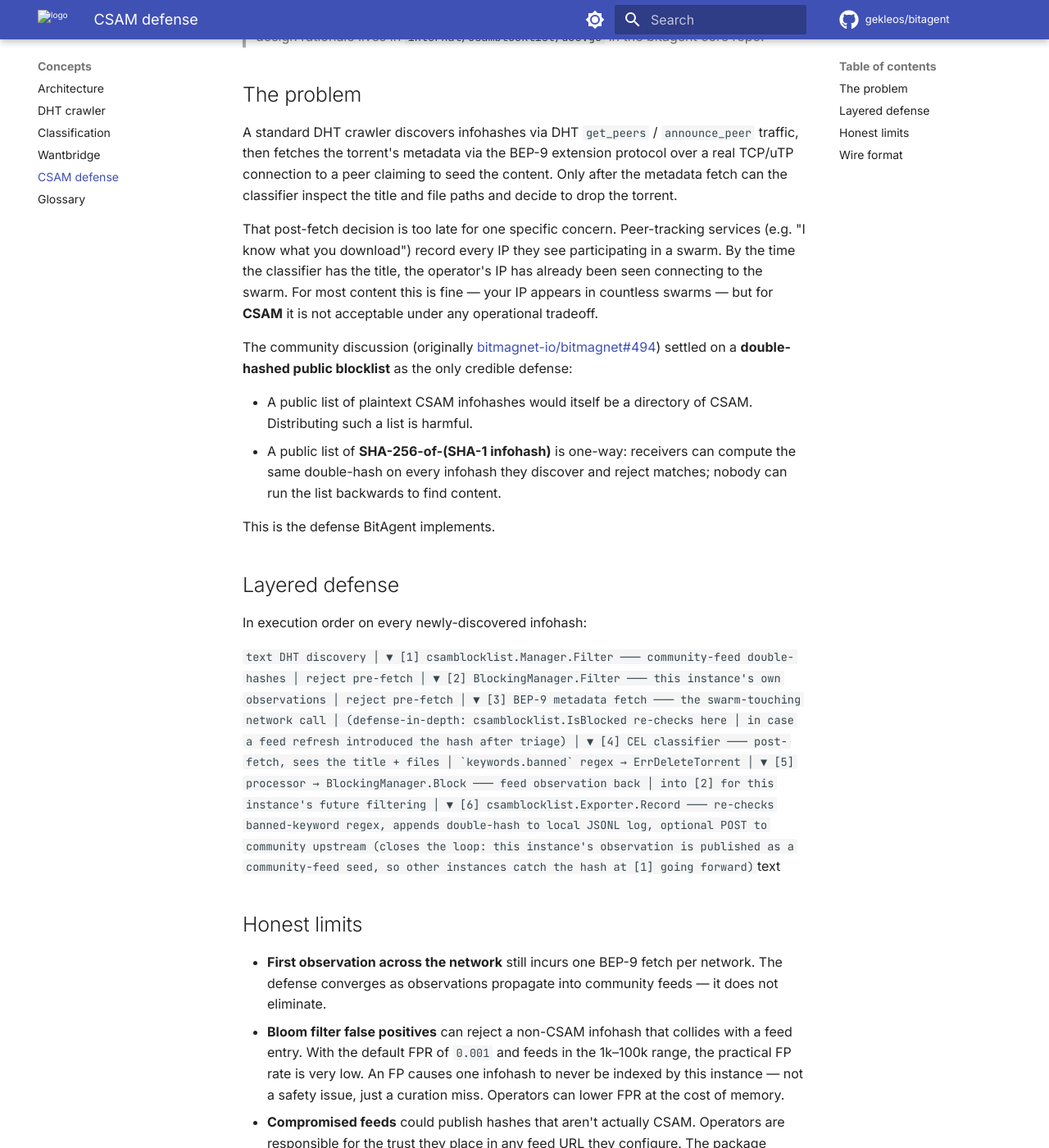
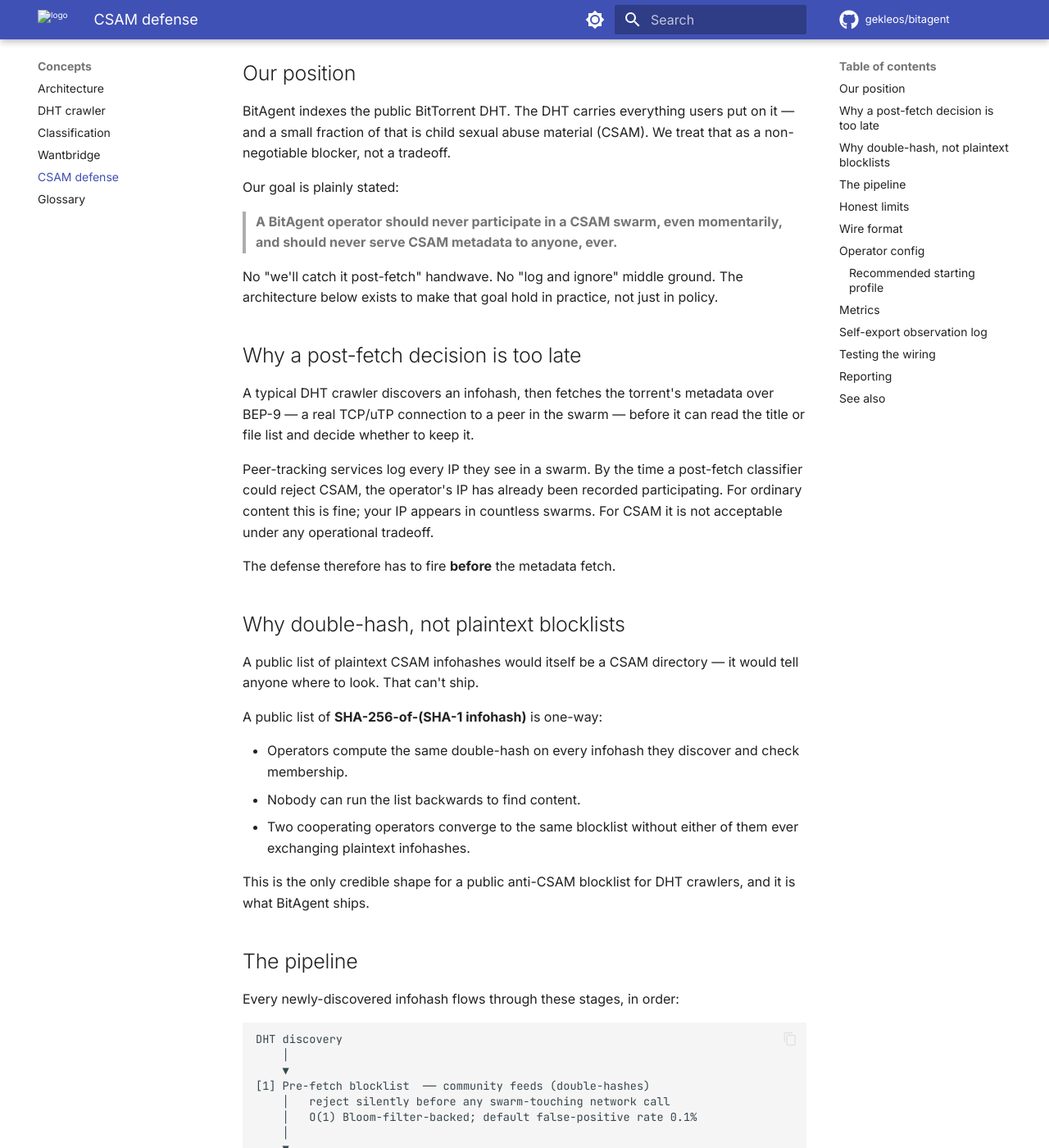
Before and after one commit to gekleos/bitagent, an MkDocs documentation site: the page built from docs/concepts/csam-defense.md, in a window 1280 px wide and 1400 px high, scrolled down 221 px. Shown: the whole window at 82% size. Built offline with MkDocs 1.6.1 and Material for MkDocs 9.7.7, drawn with Linux system fonts in a browser that asks for light colours; comment, search, counter and statistics services are not loaded; some of the changed text lies outside the part shown.

Commit message:
docs(csam): rewrite csam-defense.md as a clear public statement
The page is the project's public position on CSAM. It needs to read like
a policy statement, not a Go-API tour.

Changes
- Add an explicit "Our position" section up top with a one-sentence
  non-negotiable rule: a BitAgent operator must never participate in a
  CSAM swarm, even momentarily, and must never serve CSAM metadata.
  Everything below is justification + mechanism.
- Drop internal Go-API references (`internal/csamblocklist/doc.go`,
  `csamblocklist.Manager.Filter`, `BlockingManager.Filter`,
  `csamblocklist.IsBlocked`, `csamblocklist.Exporter.Record`,
  `ErrDeleteTorrent`, "the bitagent core repo") from the prose and the
  pipeline diagram. Public docs describe behaviour, not implementation.
- Drop the "Relationship to upstream" section that linked to
  `bitmagnet-io/bitmagnet#494`. The page now stands on its own as a
  statement of what BitAgent does, without taxonomy of who proposed
  what when.
- Add a "Reporting" section pointing at the GitHub Security Advisory
  flow + the appropriate national authorities (NCMEC / IWF / INHOPE)
  for real-world identifiable victims. Local-authority reporting is
  not optional regardless of what the classifier did.
- Reword the wire-format note about future interop without naming a
  specific upstream effort.

Stray internal refs cleaned in the same theme:
- `ui/app.py:187` — drop "see the bitmagnet feat/liveness-blocklist"
  branch reference; comment now describes the metric shape only.
- `ui/graphql_client.py:3` — drop "(bitagent / bitmagnet)" parenthetical;
  schema description is independent of upstream taxonomy.

Validated
- `python3 scripts/sanitize.py scan .` — 77 files, 0 deny-list hits.
- `ruff check` + `ruff format --check` on `ui/` — clean.

````diff
--- a/docs/concepts/csam-defense.md
+++ b/docs/concepts/csam-defense.md
@@ -1,65 +1,81 @@
 # CSAM defense
 
-> **Status:** Implemented and shipping. This document is the operator + reviewer guide; design rationale lives in `internal/csamblocklist/doc.go` in the bitagent core repo.
+> **Status:** Implemented and shipping. This page is the operator + reviewer guide.
 
-## The problem
+## Our position
 
-A standard DHT crawler discovers infohashes via DHT `get_peers` / `announce_peer` traffic, then fetches the torrent's metadata via the BEP-9 extension protocol over a real TCP/uTP connection to a peer claiming to seed the content. Only after the metadata fetch can the classifier inspect the title and file paths and decide to drop the torrent.
+BitAgent indexes the public BitTorrent DHT. The DHT carries everything users put on it — and a small fraction of that is child sexual abuse material (CSAM). We treat that as a non-negotiable blocker, not a tradeoff.
 
-That post-fetch decision is too late for one specific concern. Peer-tracking services (e.g. "I know what you download") record every IP they see participating in a swarm. By the time the classifier has the title, the operator's IP has already been seen connecting to the swarm. For most content this is fine — your IP appears in countless swarms — but for **CSAM** it is not acceptable under any operational tradeoff.
+Our goal is plainly stated:
 
-The community discussion (originally [bitmagnet-io/bitmagnet#494](https://github.com/bitmagnet-io/bitmagnet/issues/494)) settled on a **double-hashed public blocklist** as the only credible defense:
+> **A BitAgent operator should never participate in a CSAM swarm, even momentarily, and should never serve CSAM metadata to anyone, ever.**
 
-- A public list of plaintext CSAM infohashes would itself be a directory of CSAM. Distributing such a list is harmful.
-- A public list of **SHA-256-of-(SHA-1 infohash)** is one-way: receivers can compute the same double-hash on every infohash they discover and reject matches; nobody can run the list backwards to find content.
+No "we'll catch it post-fetch" handwave. No "log and ignore" middle ground. The architecture below exists to make that goal hold in practice, not just in policy.
 
-This is the defense BitAgent implements.
+## Why a post-fetch decision is too late
 
-## Layered defense
+A typical DHT crawler discovers an infohash, then fetches the torrent's metadata over BEP-9 — a real TCP/uTP connection to a peer in the swarm — before it can read the title or file list and decide whether to keep it.
 
-In execution order on every newly-discovered infohash:
+Peer-tracking services log every IP they see in a swarm. By the time a post-fetch classifier could reject CSAM, the operator's IP has already been recorded participating. For ordinary content this is fine; your IP appears in countless swarms. For CSAM it is not acceptable under any operational tradeoff.
+
+The defense therefore has to fire **before** the metadata fetch.
+
+## Why double-hash, not plaintext blocklists
+
+A public list of plaintext CSAM infohashes would itself be a CSAM directory — it would tell anyone where to look. That can't ship.
+
+A public list of **SHA-256-of-(SHA-1 infohash)** is one-way:
+
+- Operators compute the same double-hash on every infohash they discover and check membership.
+- Nobody can run the list backwards to find content.
+- Two cooperating operators converge to the same blocklist without either of them ever exchanging plaintext infohashes.
+
+This is the only credible shape for a public anti-CSAM blocklist for DHT crawlers, and it is what BitAgent ships.
+
+## The pipeline
+
+Every newly-discovered infohash flows through these stages, in order:
 
 ```text
 DHT discovery
     │
     ▼
-[1] csamblocklist.Manager.Filter ─── community-feed double-hashes
-    │   reject pre-fetch
+[1] Pre-fetch blocklist  ── community feeds (double-hashes)
+    │   reject silently before any swarm-touching network call
+    │   O(1) Bloom-filter-backed; default false-positive rate 0.1%
     │
     ▼
-[2] BlockingManager.Filter ─── this instance's own observations
-    │   reject pre-fetch
+[2] Pre-fetch blocklist  ── this instance's own confirmed history
+    │   anything we've previously confirmed locally is never re-fetched
     │
     ▼
-[3] BEP-9 metadata fetch ─── the swarm-touching network call
-    │   (defense-in-depth: csamblocklist.IsBlocked re-checks here
-    │   in case a feed refresh introduced the hash after triage)
+[3] BEP-9 metadata fetch  ── only happens for everything else
+    │   (defense-in-depth: a second blocklist check fires here in case a
+    │    feed refresh added the hash mid-flight)
     │
     ▼
-[4] CEL classifier ─── post-fetch, sees the title + files
-    │   `keywords.banned` regex → ErrDeleteTorrent
+[4] CEL classifier  ── post-fetch, sees the title + file paths
+    │   title or file path matching the banned-keyword regex
+    │   produces an immediate hard delete
     │
     ▼
-[5] processor → BlockingManager.Block ─── feed observation back
-    │   into [2] for this instance's future filtering
-    │
-    ▼
-[6] csamblocklist.Exporter.Record ─── re-checks banned-keyword regex,
-        appends double-hash to local JSONL log,
-        optional POST to community upstream
-        (closes the loop: this instance's observation
-         is published as a community-feed seed, so other
-         instances catch the hash at [1] going forward)
-```text
+[5] Confirmed-CSAM observation  ── recorded as a one-way double-hash
+        for this instance's future pre-fetch rejection (back to [2])
+        and, if the operator opts in, contributed to a community feed
+        as a seed for other instances' [1]
+```
+
+The key property: **once a confirmed-CSAM infohash exists in any feed an instance subscribes to, no operator running BitAgent ever touches the swarm.** The first instance globally to ever see a brand-new CSAM infohash still incurs one BEP-9 fetch; the defense converges as observations propagate.
+
 ## Honest limits
 
-- **First observation across the network** still incurs one BEP-9 fetch per network. The defense converges as observations propagate into community feeds — it does not eliminate.
-- **Bloom filter false positives** can reject a non-CSAM infohash that collides with a feed entry. With the default FPR of `0.001` and feeds in the 1k–100k range, the practical FP rate is very low. An FP causes one infohash to never be indexed by this instance — not a safety issue, just a curation miss. Operators can lower FPR at the cost of memory.
-- **Compromised feeds** could publish hashes that aren't actually CSAM. Operators are responsible for the trust they place in any feed URL they configure. The package exposes `feed_refresh_total{outcome}` and per-feed `feed_entries` metrics so an operator can spot a feed flooding the blocklist.
+- **First observation per network.** The very first instance ever to discover a new CSAM infohash still does one BEP-9 fetch. The defense converges as observations propagate into community feeds — it does not eliminate that single first fetch globally.
+- **Bloom filter false positives.** The default false-positive rate is 0.1% (`0.001`). At that rate, a non-CSAM infohash has a 1-in-1000 chance of being incorrectly rejected and never indexed by this instance. That is a curation miss, not a safety issue. Operators can tighten the FPR at the cost of memory.
+- **Trust in feed sources.** A compromised or malicious feed could publish hashes that aren't actually CSAM. Operators are responsible for which feed URLs they configure. The instance exposes per-feed entry counts and refresh-outcome metrics so an anomalous feed (e.g. one suddenly flooding the blocklist) is visible.
 
 ## Wire format
 
-Feed body is plain text, one entry per line:
+Feeds are plain text, one entry per line:
 
 ```text
 # This is a comment line.
@@ -67,14 +83,15 @@
 
 de47c9b27eb8d300dbb5f2c353e632c393262cf06340c4fa7f1b40c4cbd36f90
 0a1b2c3d...                       (64 lowercase hex chars)
-```text
-- One double-hash per line, `64` lowercase hex chars (SHA-256 = 256 bits).
+```
+
+- One double-hash per line, 64 lowercase hex characters (SHA-256 = 256 bits).
 - Comment lines start with `#` (after optional whitespace).
 - Blank lines are skipped.
 - Non-conforming lines are counted as parse errors but do not abort ingest of the rest of the feed.
 - Maximum body size defaults to 64 MiB (~1M entries); configurable via `CSAM_BLOCKLIST_FEED_MAX_BYTES`.
 
-The double-hash function is **SHA-256 of the raw 20-byte SHA-1 infohash bytes** — not the hex-encoded string. Feeds using a different hash function will not match.
+The double-hash function is **SHA-256 of the raw 20-byte SHA-1 infohash bytes** — not the hex-encoded string. Feeds using a different hash function will not match. The wire format is intentionally simple so that any compatible implementation, including any future upstream effort, can interoperate.
 
 ## Operator config
 
@@ -118,14 +135,15 @@
 
 ## Self-export observation log
 
-When the post-fetch CEL classifier emits `ErrDeleteTorrent` AND the title or file paths match the banned-keyword regex, one JSONL line is appended to `EXPORT_FILE_PATH`:
+When the post-fetch classifier confirms CSAM (title or file paths matching the banned-keyword regex), one JSONL line is appended to `EXPORT_FILE_PATH`:
 
 ```json
 {"ts":"2026-04-27T03:14:15.926Z","double_hash":"de47c9b2...","reason":"banned_keyword"}
-```text
-The raw infohash is never written. The title and file paths are never written. The log itself is non-useful as a CSAM directory if it leaks: it is the same shape as a public feed.
+```
 
-If `EXPORT_UPSTREAM_URL` is set, the same JSON object is POSTed to the configured endpoint with `Content-Type: application/json` and the optional `Authorization` header. POST failures are counted + logged but do not affect the local append.
+The raw infohash is never written. The title and file paths are never written. The log itself is non-useful as a CSAM directory if it leaks: it has the same shape as a public feed.
+
+If `EXPORT_UPSTREAM_URL` is set, the same JSON object is POSTed to the configured endpoint with `Content-Type: application/json` and the optional `Authorization` header. POST failures are counted and logged but do not affect the local append.
 
 ## Testing the wiring
 
@@ -146,16 +164,20 @@
 
 # Watch metrics
 curl -s localhost:3333/metrics | grep csam_blocklist
-```text
+```
+
 The operator should see `feed_entries{feed="localhost:18080/feed.txt"}=1` within a refresh interval.
 
-## Relationship to upstream
+## Reporting
 
-The original issue is open at `bitmagnet-io/bitmagnet#494`. As of the BitAgent fork (2026-04-24), there is no upstream movement on the proposal. This is BitAgent's independent implementation. If upstream later ships a compatible mechanism, the wire format is intentionally simple (plain-text lowercase hex, one per line) so feed compatibility is likely.
+If you discover that a BitAgent operator (yourself, or someone else's deployment) ever indexes or serves CSAM-classified content, please:
+
+1. Open a private report via [GitHub Security Advisories](https://github.com/gekleos/bitagent/security/advisories/new) — see [SECURITY.md](../../SECURITY.md) at the repo root.
+2. If the content involves a real-world identifiable victim, also report to the appropriate national authority (NCMEC in the US, IWF in the UK, INHOPE for other jurisdictions). Local-authority reporting is not optional regardless of what BitAgent's classifier did.
 
 ## See also
 
 - [Configuration](../configuration.md) — `CSAM_BLOCKLIST_*` env vars
 - [Operations / Security](../operations/security.md)
 - [Reference / Metrics](../reference/metrics.md)
-- `SECURITY.md` at the repo root — supported versions + threat model
+- [`SECURITY.md`](../../SECURITY.md) at the repo root — supported versions + threat model
````
Also changed, not shown: 2 other files.
